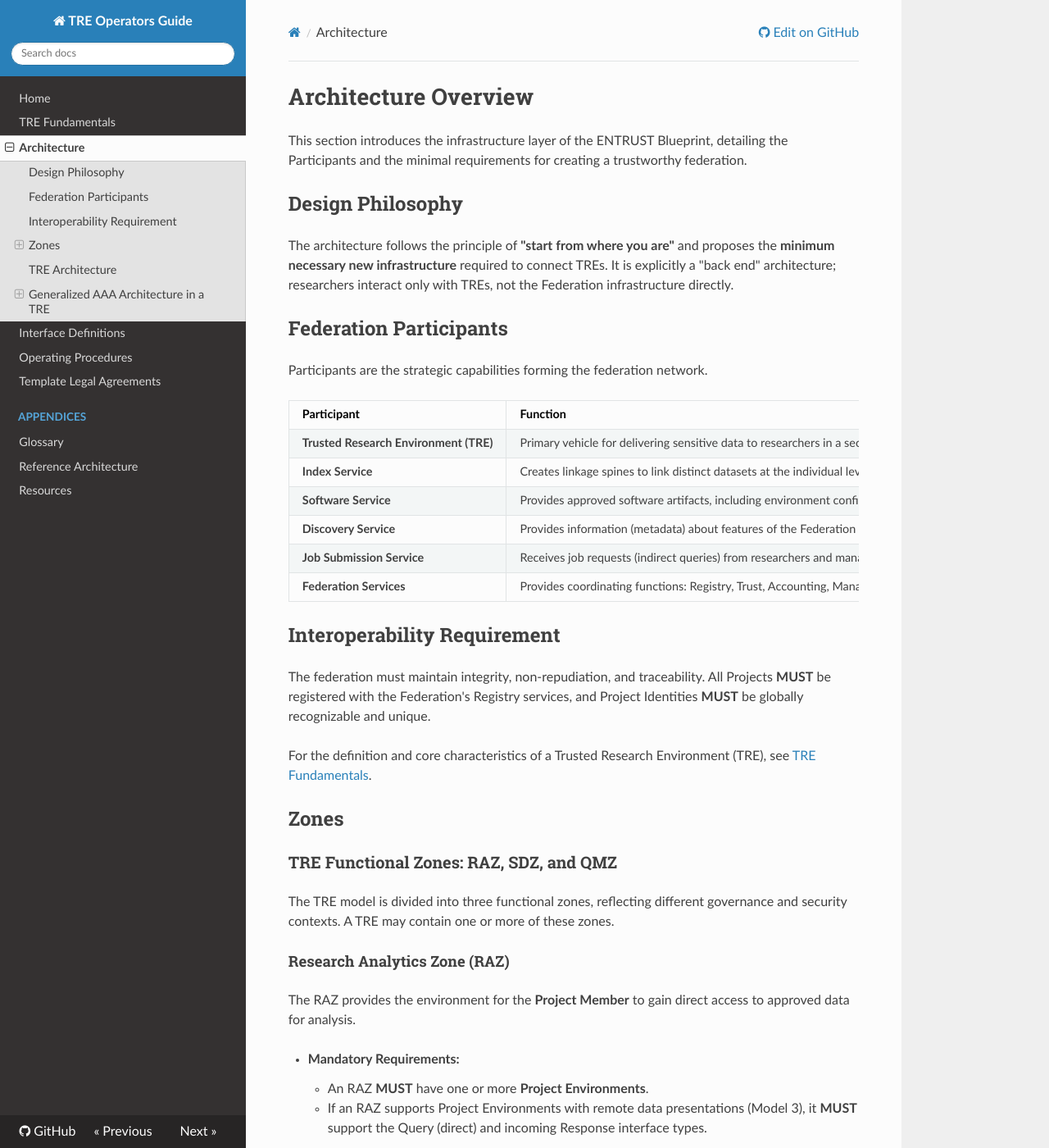
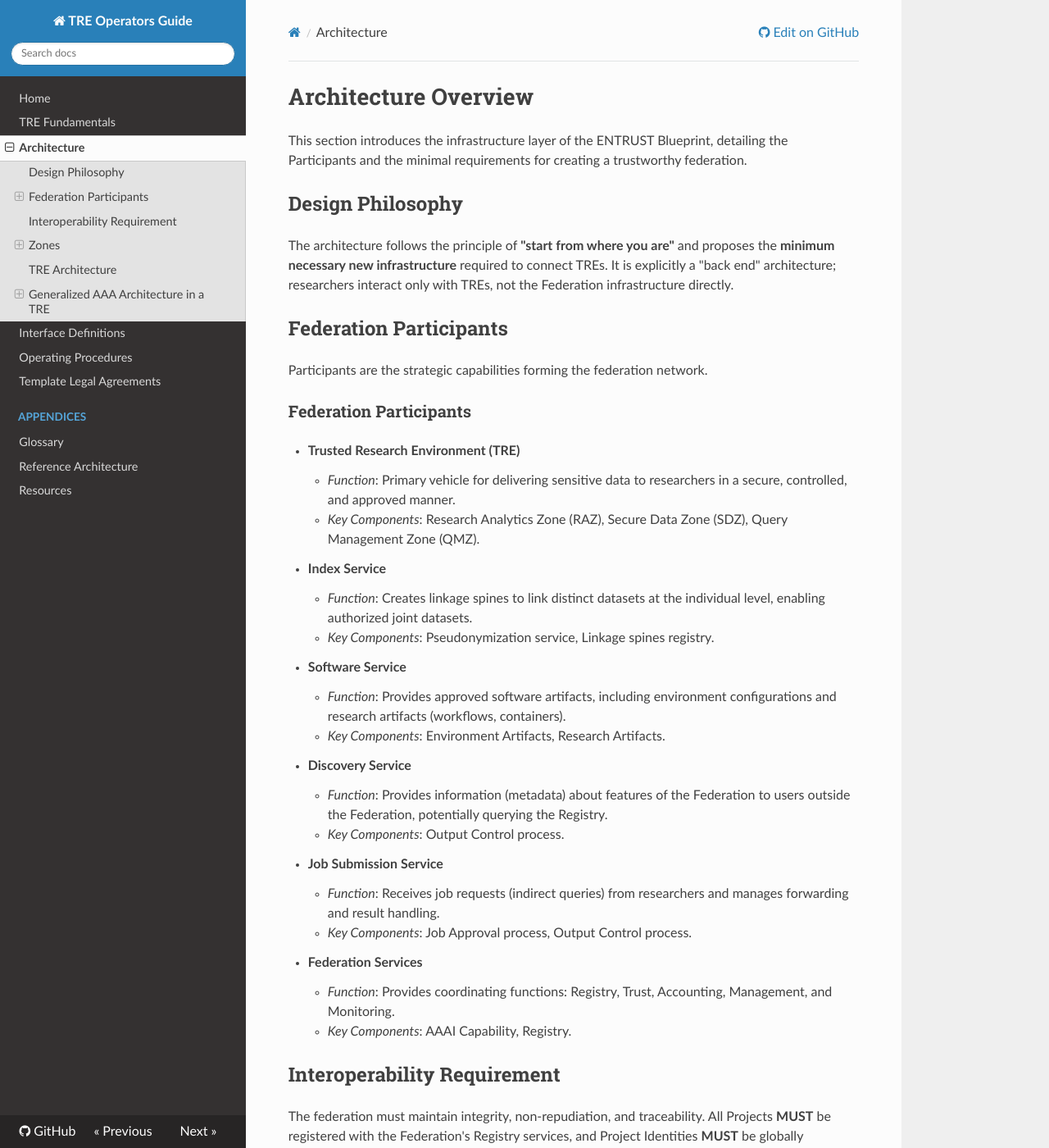
Before and after one commit to unioslo/tre-operators-docs, an MkDocs documentation site: the page built from docs/modules/architecture/index.md, in a window 1280 px wide and 1400 px high. Shown: the whole window at 82% size. Built offline with MkDocs 1.6.1, drawn with Linux system fonts in a browser that asks for light colours; nearby versions of some CDN libraries.

Commit message:
Reformat Federation Participants section for improved clarity and consistency

```diff
--- a/docs/modules/architecture/index.md
+++ b/docs/modules/architecture/index.md
@@ -11,14 +11,32 @@ The architecture follows the principle of **"start from where you are"** and pro
 
 Participants are the strategic capabilities forming the federation network.
 
-| Participant | Function | Key Components |
-| :--- | :--- | :--- |
-| **Trusted Research Environment (TRE)** | Primary vehicle for delivering sensitive data to researchers in a secure, controlled, and approved manner. | Research Analytics Zone (RAZ), Secure Data Zone (SDZ), Query Management Zone (QMZ). |
-| **Index Service** | Creates linkage spines to link distinct datasets at the individual level, enabling authorized joint datasets. | Pseudonymization service, Linkage spines registry. |
-| **Software Service** | Provides approved software artifacts, including environment configurations and research artifacts (workflows, containers). | Environment Artifacts, Research Artifacts. |
-| **Discovery Service** | Provides information (metadata) about features of the Federation to users outside the Federation, potentially querying the Registry. | Output Control process. |
-| **Job Submission Service** | Receives job requests (indirect queries) from researchers and manages forwarding and result handling. | Job Approval process, Output Control process. |
-| **Federation Services** | Provides coordinating functions: Registry, Trust, Accounting, Management, and Monitoring. | AAAI Capability, Registry. |
+
+### Federation Participants
+
+- **Trusted Research Environment (TRE)**
+    - *Function*: Primary vehicle for delivering sensitive data to researchers in a secure, controlled, and approved manner.
+    - *Key Components*: Research Analytics Zone (RAZ), Secure Data Zone (SDZ), Query Management Zone (QMZ).
+
+- **Index Service**
+    - *Function*: Creates linkage spines to link distinct datasets at the individual level, enabling authorized joint datasets.
+    - *Key Components*: Pseudonymization service, Linkage spines registry.
+
+- **Software Service**
+    - *Function*: Provides approved software artifacts, including environment configurations and research artifacts (workflows, containers).
+    - *Key Components*: Environment Artifacts, Research Artifacts.
+
+- **Discovery Service**
+    - *Function*: Provides information (metadata) about features of the Federation to users outside the Federation, potentially querying the Registry.
+    - *Key Components*: Output Control process.
+
+- **Job Submission Service**
+    - *Function*: Receives job requests (indirect queries) from researchers and manages forwarding and result handling.
+    - *Key Components*: Job Approval process, Output Control process.
+
+- **Federation Services**
+    - *Function*: Provides coordinating functions: Registry, Trust, Accounting, Management, and Monitoring.
+    - *Key Components*: AAAI Capability, Registry.
 
 ## Interoperability Requirement
 
```
